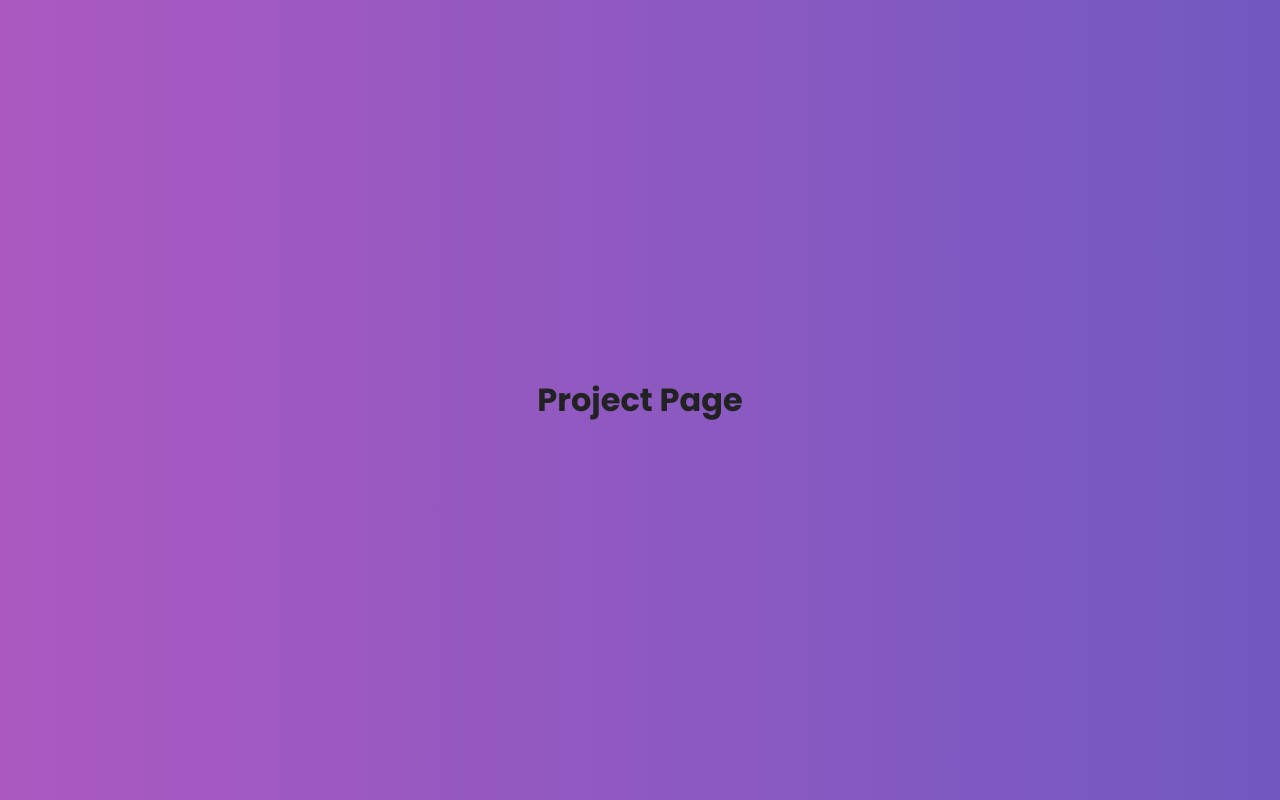
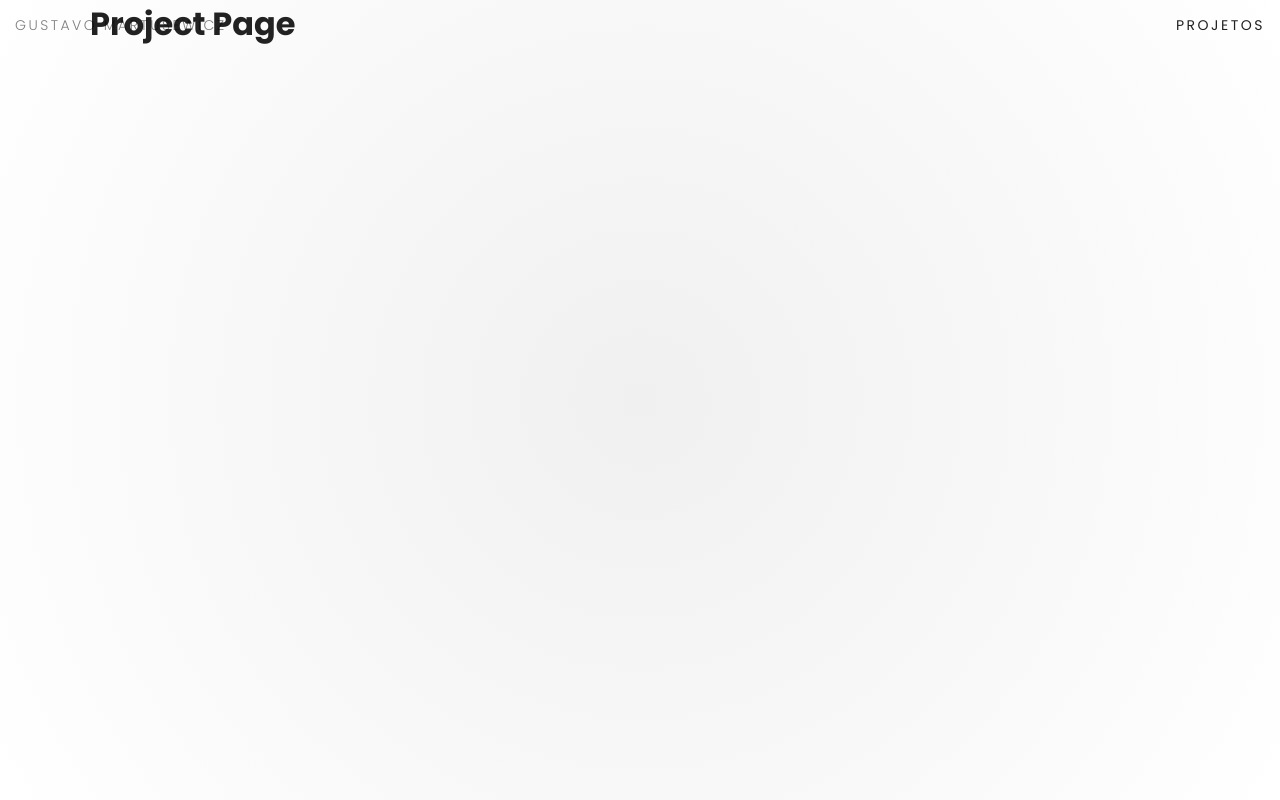
Before and after one commit to gustavom/personal-site-react-own-api, a React (Create React App) app: page /project/1 in a window 1280 px wide. Built offline with nearby package versions, Linux system fonts and the light colour scheme.

Commit message:
update templates and routes

```diff
--- a/src/components/Header/styles.js
+++ b/src/components/Header/styles.js
@@ -1,6 +1,6 @@
 import styled from 'styled-components';
 
-export const Container = styled.div`
+export const Container = styled.header`
   position: fixed;
   width: 100%;
   height: 80px;
--- /dev/null
+++ b/src/pages/_layouts/projectPage/index.js
@@ -0,0 +1,19 @@
+import React, { useState, useEffect } from 'react';
+import PropTypes from 'prop-types';
+
+import { Wrapper, Content } from './styles';
+
+import Header from '~/components/Header';
+
+export default function ProjectPageLayout({ children }) {
+  return (
+    <Wrapper>
+      <Header />
+      <Content className="ProjectPageLayout">{children}</Content>
+    </Wrapper>
+  );
+}
+
+ProjectPageLayout.propTypes = {
+  children: PropTypes.element.isRequired,
+};
--- /dev/null
+++ b/src/pages/_layouts/projectPage/styles.js
@@ -0,0 +1,23 @@
+import styled from 'styled-components';
+
+// import { darken } from 'polished';
+
+export const Wrapper = styled.div`
+  min-height: 100%;
+  /* background: linear-gradient(-90deg, #7159c1, #ab59c1); */
+  background: #fff;
+  background: rgb(240, 240, 240);
+  background: radial-gradient(
+    circle,
+    rgba(240, 240, 240, 1) 0%,
+    rgba(255, 255, 255, 1) 100%
+  );
+  display: flex;
+  flex-direction: column;
+  width: 100%;
+`;
+export const Content = styled.div`
+  width: 100%;
+  flex: 1 1 100%;
+  display: flex;
+`;
--- a/src/routes/Route.js
+++ b/src/routes/Route.js
@@ -6,6 +6,7 @@ import AuthLayout from '~/pages/_layouts/auth';
 import DefaultLayout from '~/pages/_layouts/default';
 import HomeLayout from '~/pages/_layouts/home';
 import SampleLayout from '~/pages/_layouts/sample';
+import ProjectPageLayout from '~/pages/_layouts/projectPage';
 
 import { store } from '~/store';
 
@@ -14,6 +15,7 @@ export default function RouteWrapper({
   isPrivate,
   isHome,
   isSamplePage,
+  isProjectPage,
   ...rest
 }) {
   const { signed } = store.getState().auth;
@@ -54,6 +56,18 @@ export default function RouteWrapper({
         )}
       />
     );
+  } else if (isProjectPage) {
+    const LayoutTemplate = ProjectPageLayout;
+    return (
+      <Route
+        {...rest}
+        render={props => (
+          <LayoutTemplate>
+            <Component {...props} />
+          </LayoutTemplate>
+        )}
+      />
+    );
   } else {
     return (
       <Route
--- a/src/routes/index.js
+++ b/src/routes/index.js
@@ -28,7 +28,7 @@ export default function Routes() {
       <Route path="/project/new" exact component={ProjectsAdd} isPrivate />
       <Route path="/project/:id/edit" component={ProjectsEdit} isPrivate />
 
-      <Route path="/project/:slug" component={ProjectPage} />
+      <Route path="/project/:slug" component={ProjectPage} isProjectPage />
     </Switch>
   );
 }
```
